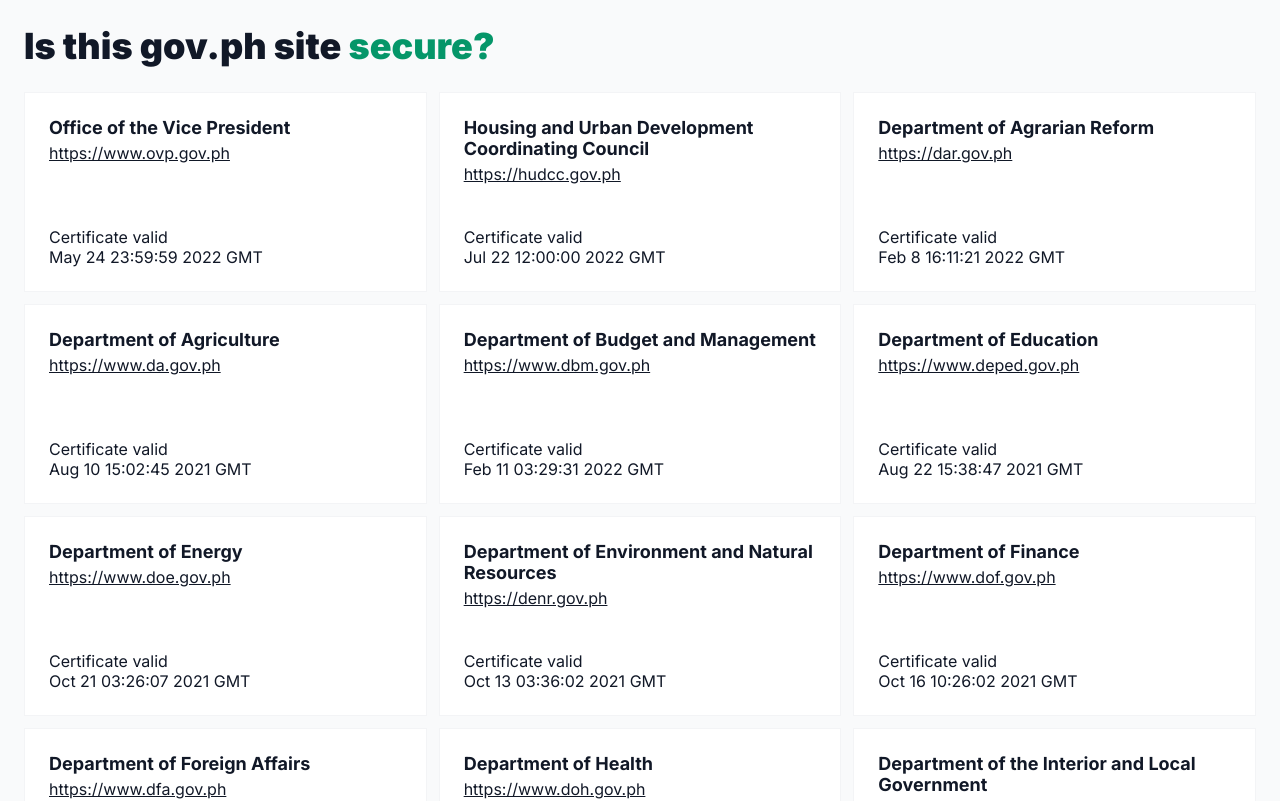
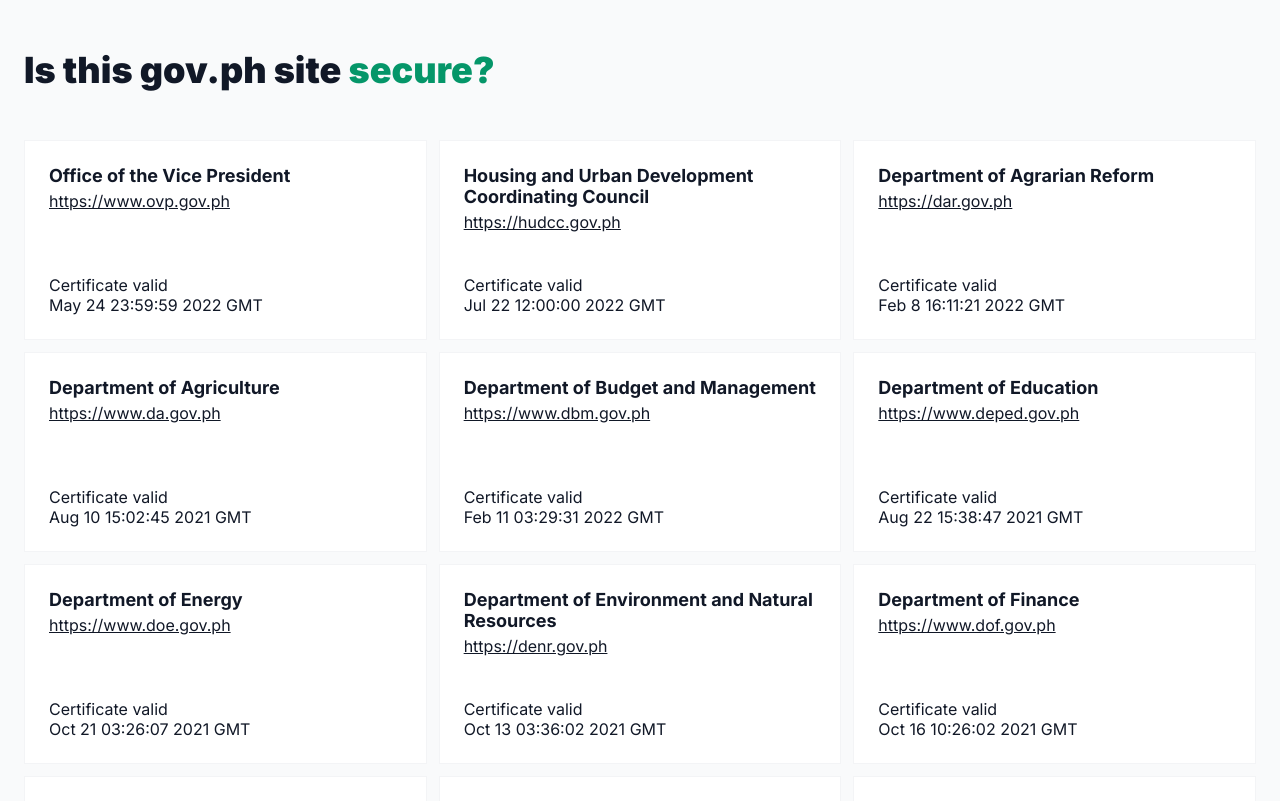
Before and after one commit to arnellebalane/isthisgovphsitesecure.com, a Vue app: page / in a window 1280 px wide. Shown: the top 801 px of the page. Built offline with nearby package versions, Linux system fonts and the light colour scheme.

Commit message:
Add hover and focus states for SiteItem components

```diff
--- a/src/components/Header.vue
+++ b/src/components/Header.vue
@@ -5,10 +5,8 @@
 </template>
 
 <style scoped>
-svg {
-  width: 4rem;
-  height: 4rem;
-  transform: translate(0.6rem, 0.4rem);
+section {
+  padding: 2.4rem 0;
 }
 
 h1 {
--- a/src/components/SiteGrid.vue
+++ b/src/components/SiteGrid.vue
@@ -1,7 +1,7 @@
 <template>
-  <ol class="SiteGrid">
+  <div class="SiteGrid">
     <SiteItem v-for="site in sites" :key="site.host" :site="site" />
-  </ol>
+  </div>
 </template>
 
 <script setup>
@@ -16,13 +16,11 @@ defineProps({
 </script>
 
 <style scoped>
-ol {
+div {
   display: grid;
   grid-template-columns: repeat(auto-fit, minmax(30rem, 1fr));
   grid-auto-rows: 20rem;
   gap: 1.2rem;
-
   padding: 0;
-  list-style: none;
 }
 </style>
--- a/src/components/SiteItem.vue
+++ b/src/components/SiteItem.vue
@@ -1,5 +1,5 @@
 <template>
-  <li :class="itemClass">
+  <article :class="itemClass">
     <div class="Site">
       <h2>{{ site.title }}</h2>
       <a :href="siteUrl" target="_blank" rel="noopener noreferrer">{{ siteUrl }}</a>
@@ -8,7 +8,7 @@
       <p>{{ siteStatus }}</p>
       <time v-if="site.expiry" :datetime="site.expiry">{{ site.expiry }}</time>
     </div>
-  </li>
+  </article>
 </template>
 
 <script setup>
@@ -61,7 +61,8 @@ const siteUrl = computed(() => {
 </script>
 
 <style scoped>
-li {
+article {
+  position: relative;
   display: flex;
   flex-direction: column;
 
@@ -70,9 +71,31 @@ li {
   background-color: var(--inverted);
 }
 
+article:focus-within,
+article:hover {
+  box-shadow: 0 0 0 4px var(--highlight-color);
+}
+
+article.valid {
+  --highlight-color: var(--green);
+}
+
+article.danger {
+  --highlight-color: var(--red);
+}
+
 h2 {
   margin-bottom: 0.5rem;
   font-size: 1.8rem;
+}
+
+a::before {
+  content: '';
+  position: absolute;
+  top: 0;
+  left: 0;
+  right: 0;
+  bottom: 0;
 }
 
 .Status {
```
